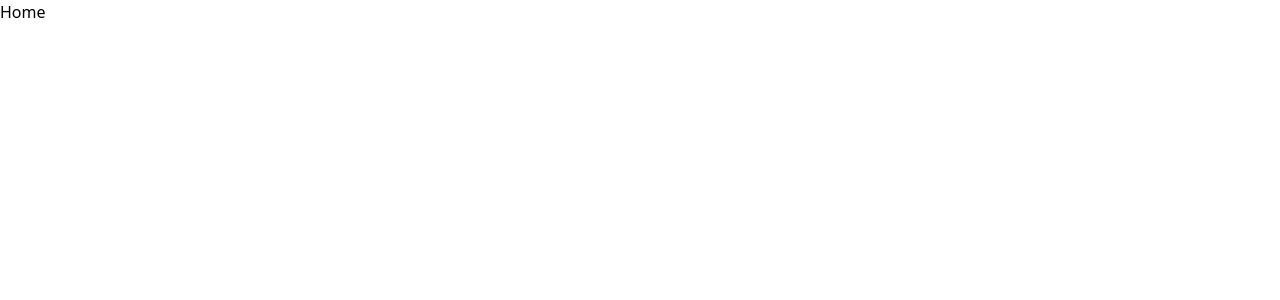
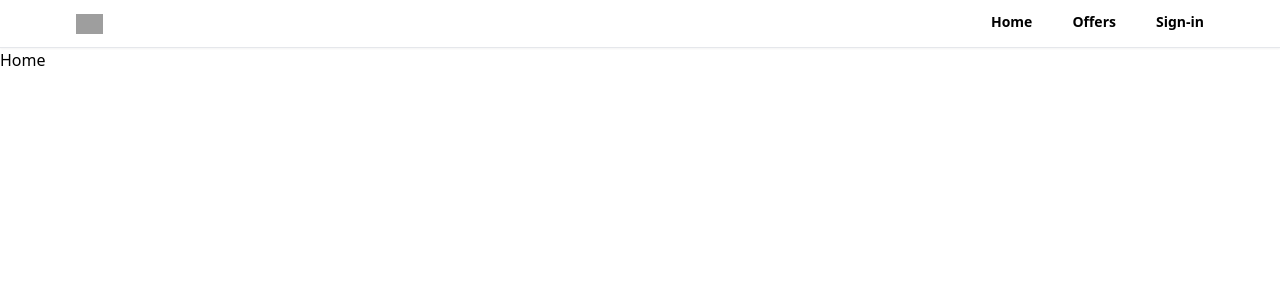
Before and after one commit to maditya01/Real_State_App, a React (Create React App) app: page / in a window 1280 px wide. Shown: the top 300 px of the page. Built offline with nearby package versions, Linux system fonts and the light colour scheme; grey boxes are pictures that could not be loaded.

Commit message:
create header component

```diff
--- a/src/App.js
+++ b/src/App.js
@@ -6,11 +6,13 @@ import SignIn from "./pages/SignIn";
 import ForgotPass from "./pages/ForgotPass";
 import Offers from "./pages/Offers";
 import Profile from "./pages/Profile";
+import Header from "./components/Header";
 
 function App() {
   return (
     <>
       <Router>
+        <Header />
         <Routes>
           <Route path="/" element={<Home />}></Route>
           <Route path="/sign-up" element={<SignUp />}></Route>
--- /dev/null
+++ b/src/components/Header.jsx
@@ -0,0 +1,65 @@
+import React from "react";
+import { useLocation, useNavigate } from "react-router-dom";
+
+export default function Header() {
+  const location = useLocation();
+  // console.log(location)
+  const navigate = useNavigate();
+
+  function pathMatchRoute(path) {
+    if (path === location.pathname) {
+      return true;
+    }
+  }
+  return (
+    <div className="bg-white border-b shadow-sm sticky top-0 z-50">
+      <header className="flex justify-between items-center px-3 max-w-6xl mx-auto">
+        <div>
+          <img
+            src="https://static.rdc.moveaws.com/images/logos/rdc-logo-default.svg"
+            alt="logo"
+            className="h-5 cursor-pointer"
+            onClick={() => navigate("/")}
+          ></img>
+        </div>
+        <div>
+          <ul className="flex space-x-10">
+            <li
+              className={`cursor-pointer py-3 text-sm font-semibold text-grey-400
+                      border-b-[3px] border-b-transparent
+                      ${pathMatchRoute("/") && "text-black border-b-red-500"}
+                      `}
+              onClick={() => navigate("/")}
+            >
+              Home
+            </li>
+            <li
+              className={`cursor-pointer py-3 text-sm font-semibold text-grey-600
+                      border-b-[3px] border-b-transparent
+                      ${
+                        pathMatchRoute("/offers") &&
+                        "text-black border-b-red-500"
+                      }
+                      `}
+              onClick={() => navigate("/offers")}
+            >
+              Offers
+            </li>
+            <li
+              className={`cursor-pointer py-3 text-sm font-semibold text-grey-400
+                      border-b-[3px] border-b-transparent
+                      ${
+                        pathMatchRoute("/sign-in") &&
+                        "text-black border-b-red-500"
+                      }
+                      `}
+              onClick={() => navigate("/sign-in")}
+            >
+              Sign-in
+            </li>
+          </ul>
+        </div>
+      </header>
+    </div>
+  );
+}
```
